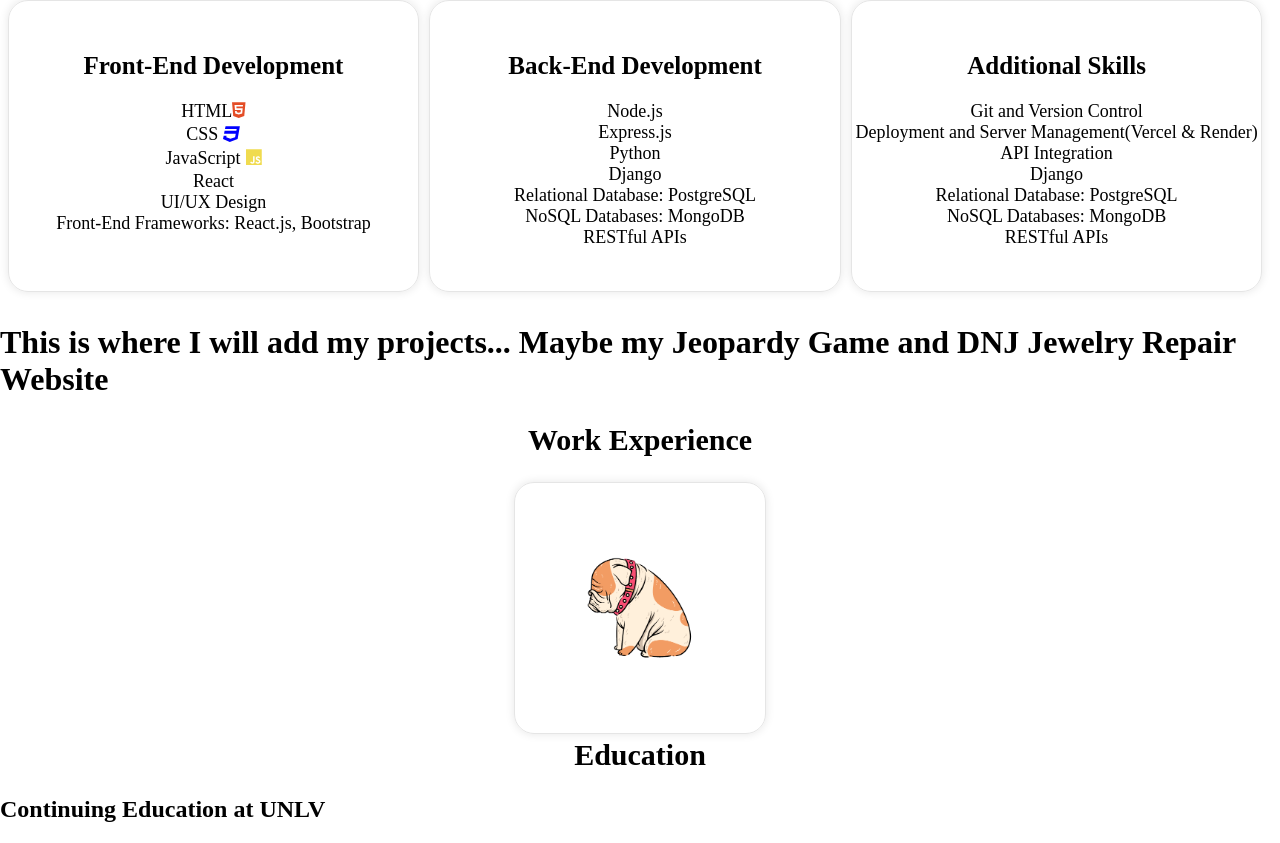
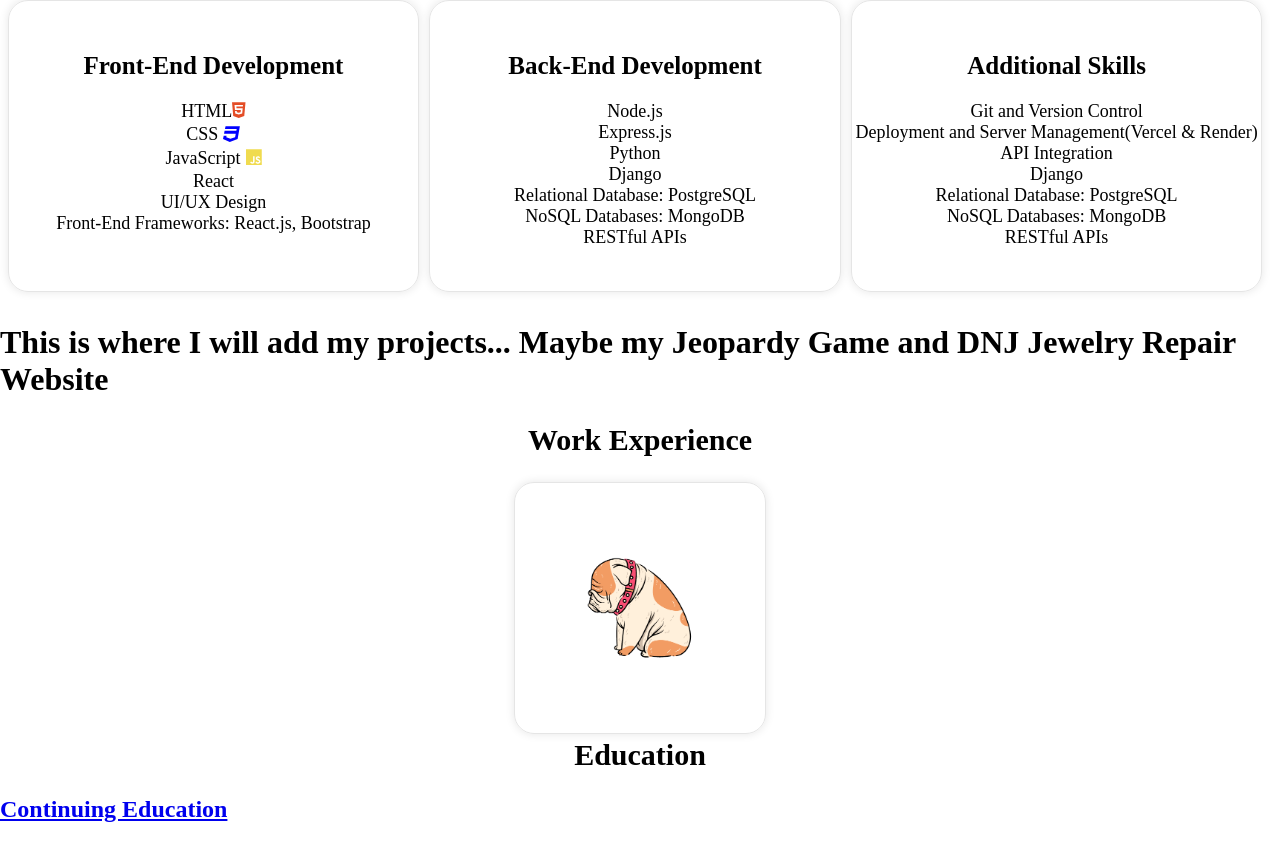
Before and after one commit to hulaus/NewPortfolio, a React (Create React App) app in the folder jo-carr-portfolio/: page / in a window 1280 px wide. Shown: the part 856-1699 px from the top of the page. Built offline with nearby package versions, Linux system fonts and the light colour scheme.

Commit message:
tried to change Buttons on education part

```diff
--- a/jo-carr-portfolio/src/App.css
+++ b/jo-carr-portfolio/src/App.css
@@ -203,11 +203,13 @@
 
 /* This section will be for my Education*/
 
-.EducationContainer {
-    align-items: center;
-}
 
 .EducationHeader h2 {
     font-size: 30px;
     text-align: center;
 }
+
+.EducationButton{
+    align-items: center;
+    background-color: #ed3196;
+}
--- a/jo-carr-portfolio/src/components/Education.jsx
+++ b/jo-carr-portfolio/src/components/Education.jsx
@@ -1,5 +1,5 @@
 import React from "react";
-import Card from 'react-bootstrap/Card'
+import Button from "react-bootstrap/Button"
 
 function Education() {
     return(
@@ -9,11 +9,9 @@
         <h2>Education</h2>
     </div>
     <div>
-        <Card>
-            <Card.Header>
-                <h2>Continuing Education at UNLV</h2>
-            </Card.Header>
-        </Card>
+    <Button className="EducationButton" href="https://continuingeducation.unlv.edu/programs/software-development">
+        <h2>Continuing Education</h2>
+        </Button>
     </div>
             </div>
         </>
```
